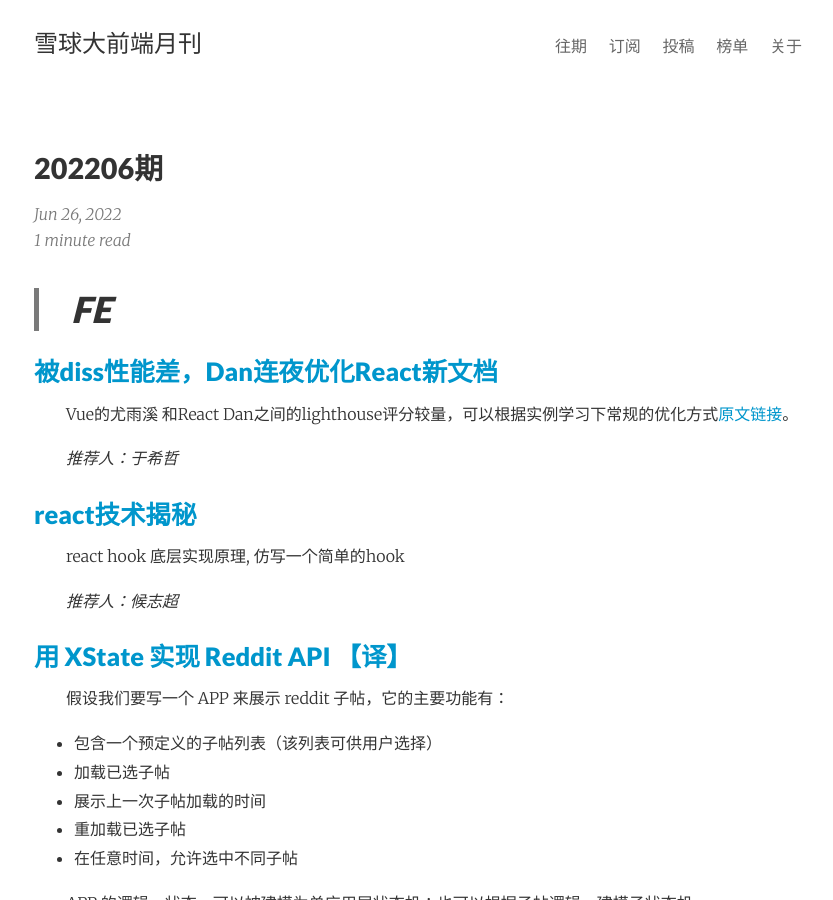
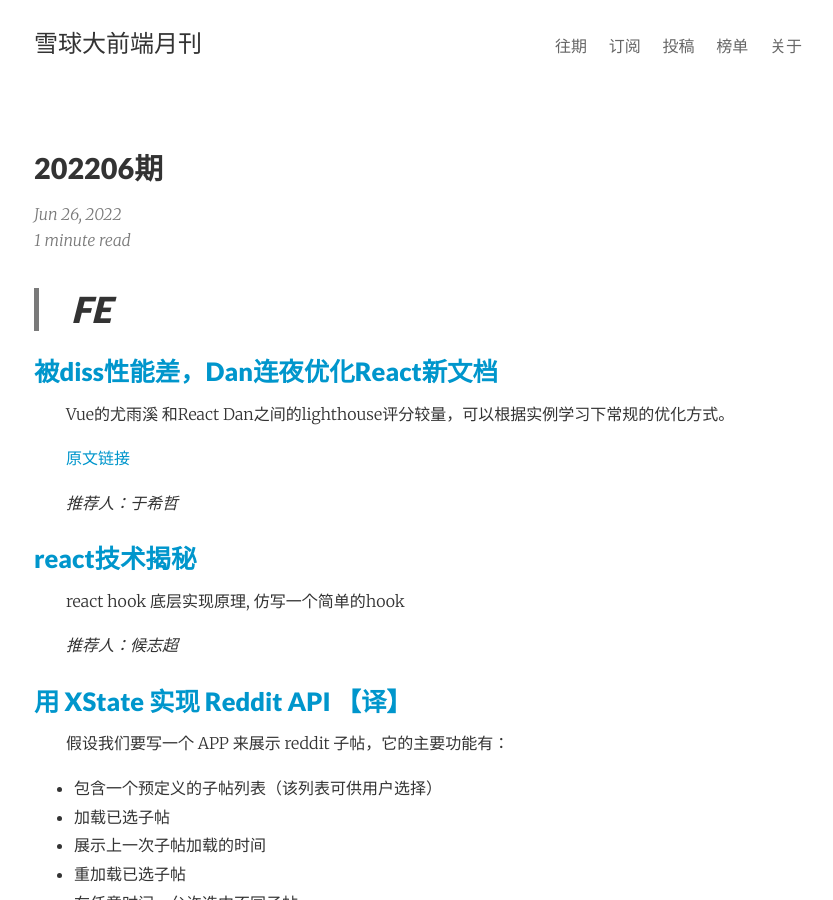
Before and after one commit to yoocky/monthly, a Jekyll site: the page built from _posts/2022-06-01-202206期.md, in a window 1280 px wide and 900 px high. Shown: the whole window, without its empty margins (222-1055 px from the left). Built offline with Jekyll 4.4.1, drawn with Linux system fonts in a browser that asks for light colours; nearby versions of some CDN libraries.

```diff
--- a/_posts/2022-06-01-202206期.md
+++ b/_posts/2022-06-01-202206期.md
@@ -11,7 +11,9 @@ categories: F2E
 
 #### [被diss性能差，Dan连夜优化React新文档](https://mp.weixin.qq.com/s/oZtnQpvfDw62Gu0PcALwLQ)
 
-Vue的尤雨溪 和React Dan之间的lighthouse评分较量，可以根据实例学习下常规的优化方式[原文链接](https://twitter.com/dan_abramov/status/1529677207869825024)。
+Vue的尤雨溪 和React Dan之间的lighthouse评分较量，可以根据实例学习下常规的优化方式。
+
+[原文链接](https://twitter.com/dan_abramov/status/1529677207869825024)
 
 *推荐人：于希哲*
 
```
